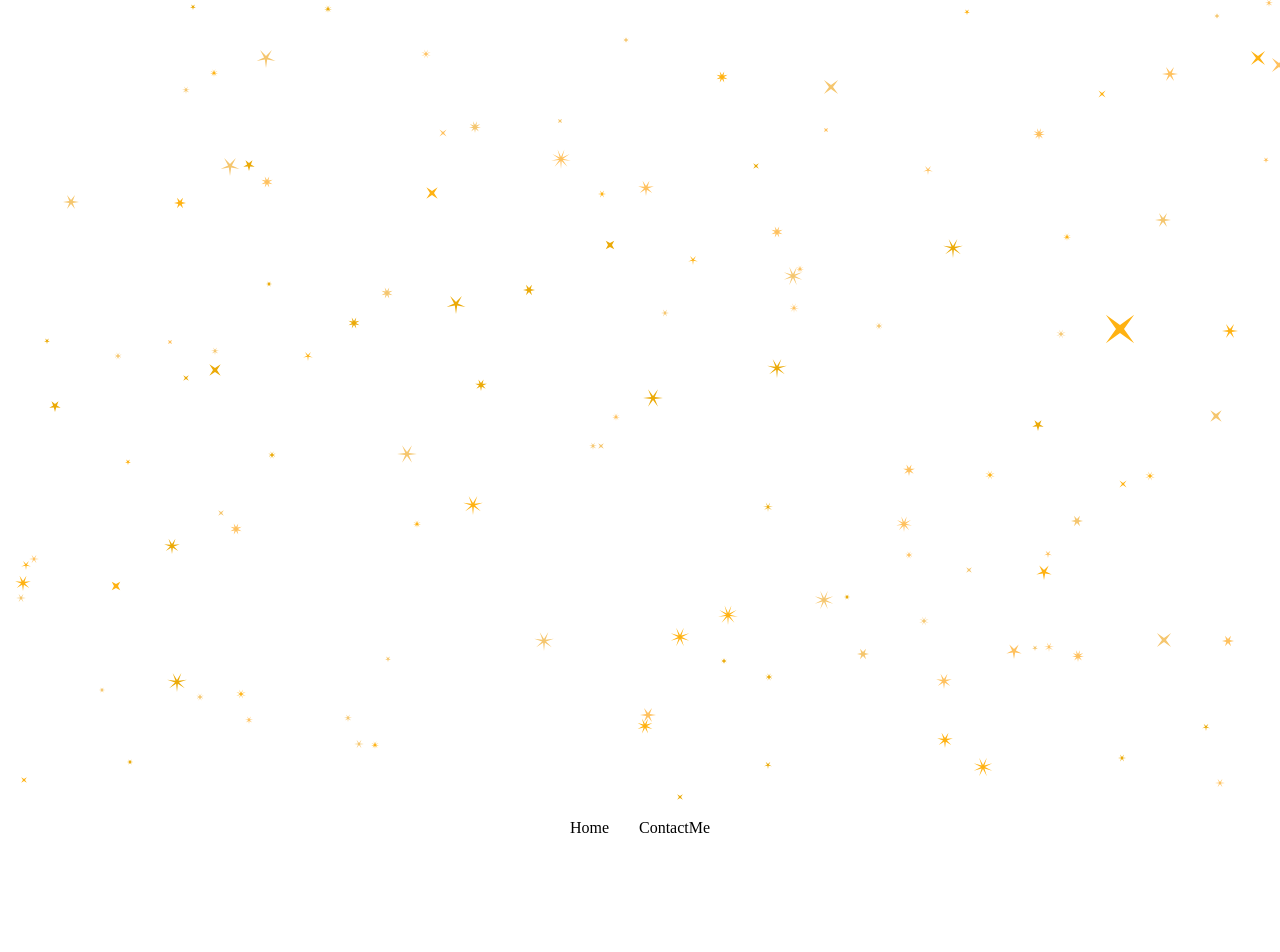
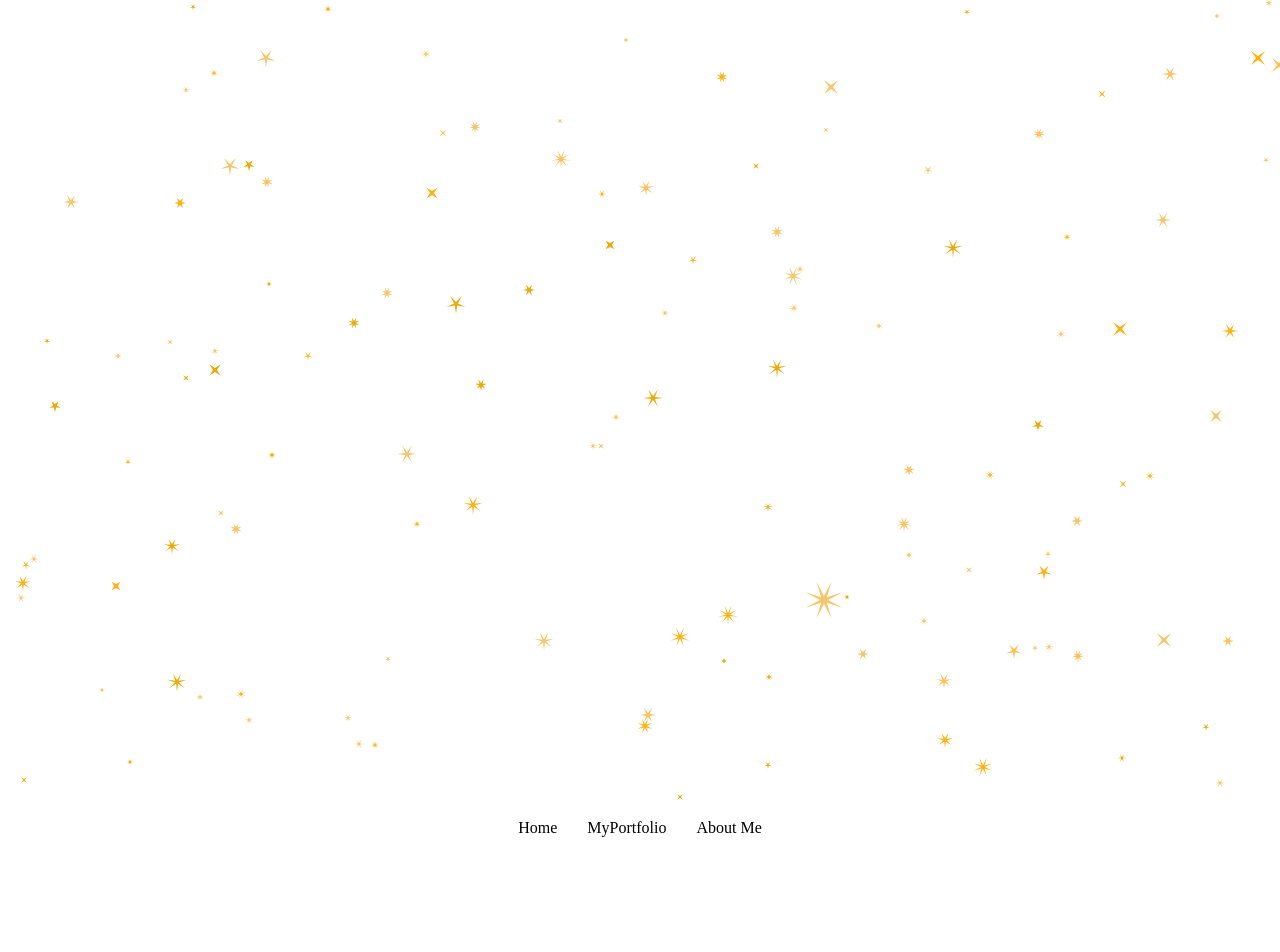
Before and after one commit to akashkumar20/AkashKumar, a React app: page / in a window 1280 px wide. Shown: the top 952 px of the page. Built offline with nearby package versions, Linux system fonts and the light colour scheme.

Commit message:
comented contact me

```diff
--- a/src/App/Screens/index.tsx
+++ b/src/App/Screens/index.tsx
@@ -3,7 +3,9 @@ import { BrowserRouter, Switch, Route } from 'react-router-dom';
 
 import Tabs from '../Components/Tabs';
 import Home from './Home';
-import ContactMe from './ContactMe';
+import AboutMe from './AboutMe';
+// import ContactMe from './ContactMe';
+import MyPortfolio from './MyPortfolio';
 
 interface IContainerProps {}
 class Container extends React.Component<IContainerProps> {
@@ -18,9 +20,17 @@ class Container extends React.Component<IContainerProps> {
                 tab: 'Home',
                 route: '/',
             },
+            // {
+            //     tab: 'ContactMe',
+            //     route: 'contactMe',
+            // },
             {
-                tab: 'ContactMe',
-                route: 'contactMe',
+                tab: 'MyPortfolio',
+                route: 'myPortfolio',
+            },
+            {
+                tab: 'About Me',
+                route: 'aboutMe',
             },
         ];
         // const background = 'https://i.pinimg.com/originals/b1/55/ce/b155cec4a811dd6c8a840a89e0c03fb0.jpg';
@@ -30,7 +40,9 @@ class Container extends React.Component<IContainerProps> {
                 <BrowserRouter>
                     <Switch>
                         <Route exact path="/" component={Home} />
-                        <Route exact path="/contactMe" component={ContactMe} />
+                        {/* <Route exact path="/contactMe" component={ContactMe} /> */}
+                        <Route exact path="/myPortfolio" component={MyPortfolio} />
+                        <Route exact path="/aboutMe" component={AboutMe} />
                     </Switch>
                 </BrowserRouter>
             </div>
```
